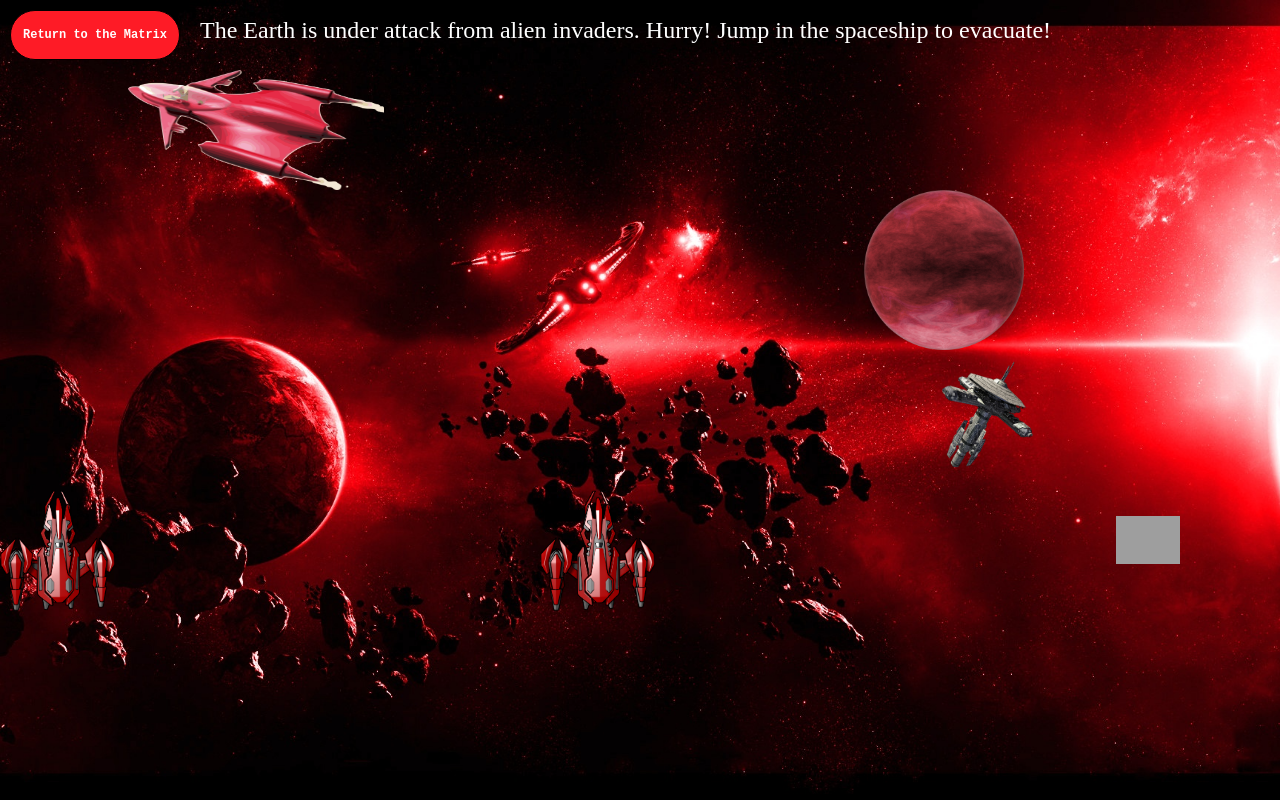
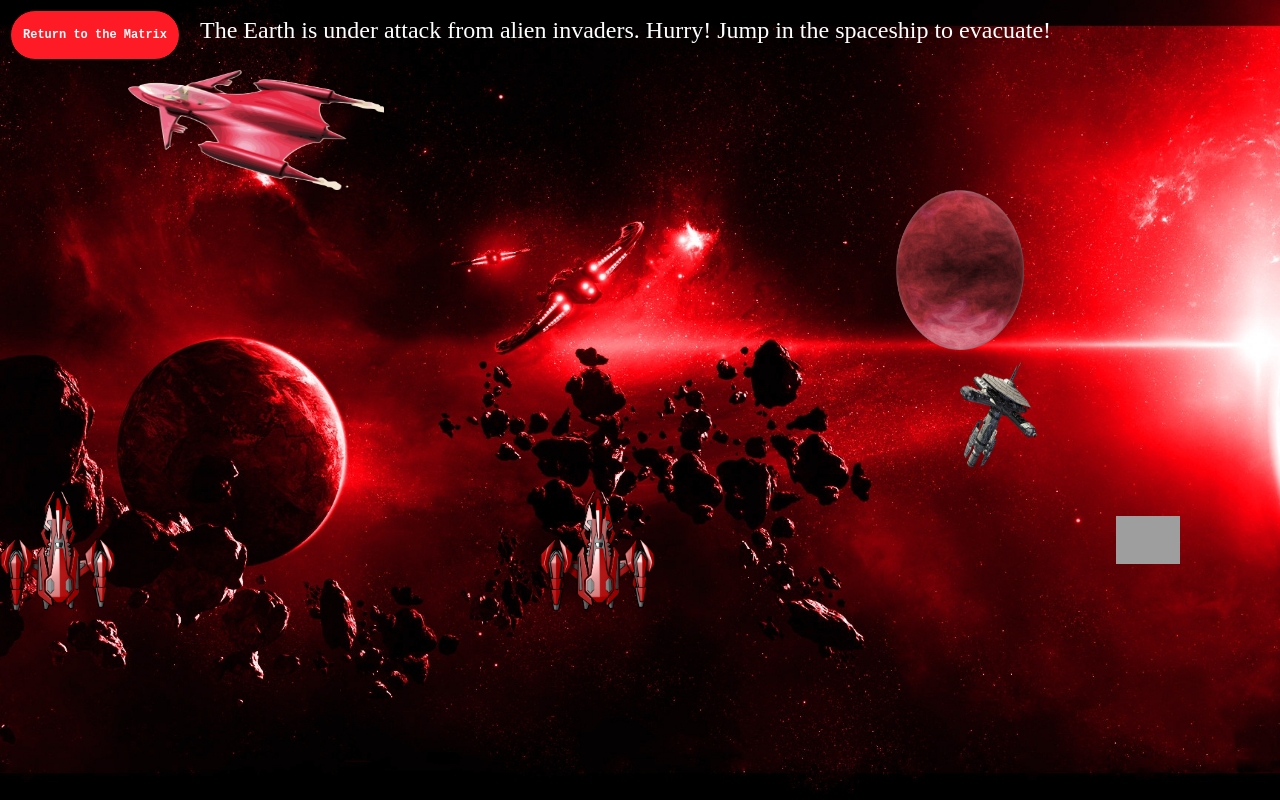
Before and after one commit to KatieDeMet/KatieDeMet.github.io, a website: page redpill.html in a window 1280 px wide. Drawn offline with Linux system fonts and the light colour scheme; grey boxes are pictures that could not be loaded.

Commit message:
style update

```diff
--- a/client/redstyle.css
+++ b/client/redstyle.css
@@ -87,7 +87,7 @@ h1 {
     font-size: small;
 }
 #planetContainer img {
-    width: fit-content;
+    width: 10%;
     height: auto;
     margin-right: 20vw;
 }
@@ -106,7 +106,7 @@ h1 {
 }
 
 #satelliteContainer img {
-    width: fit-content;
+    width: 10%;
     height: auto;
     margin-right: 17vw;
 }
```
